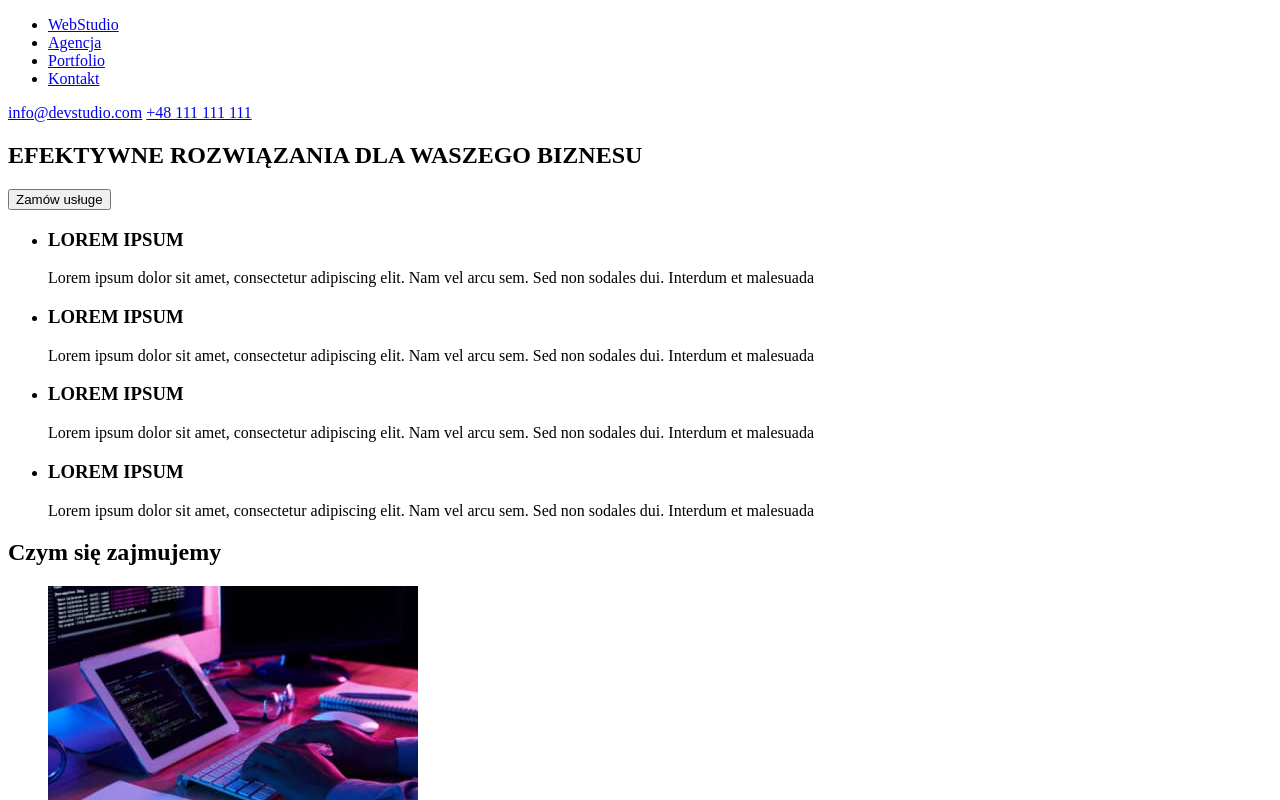
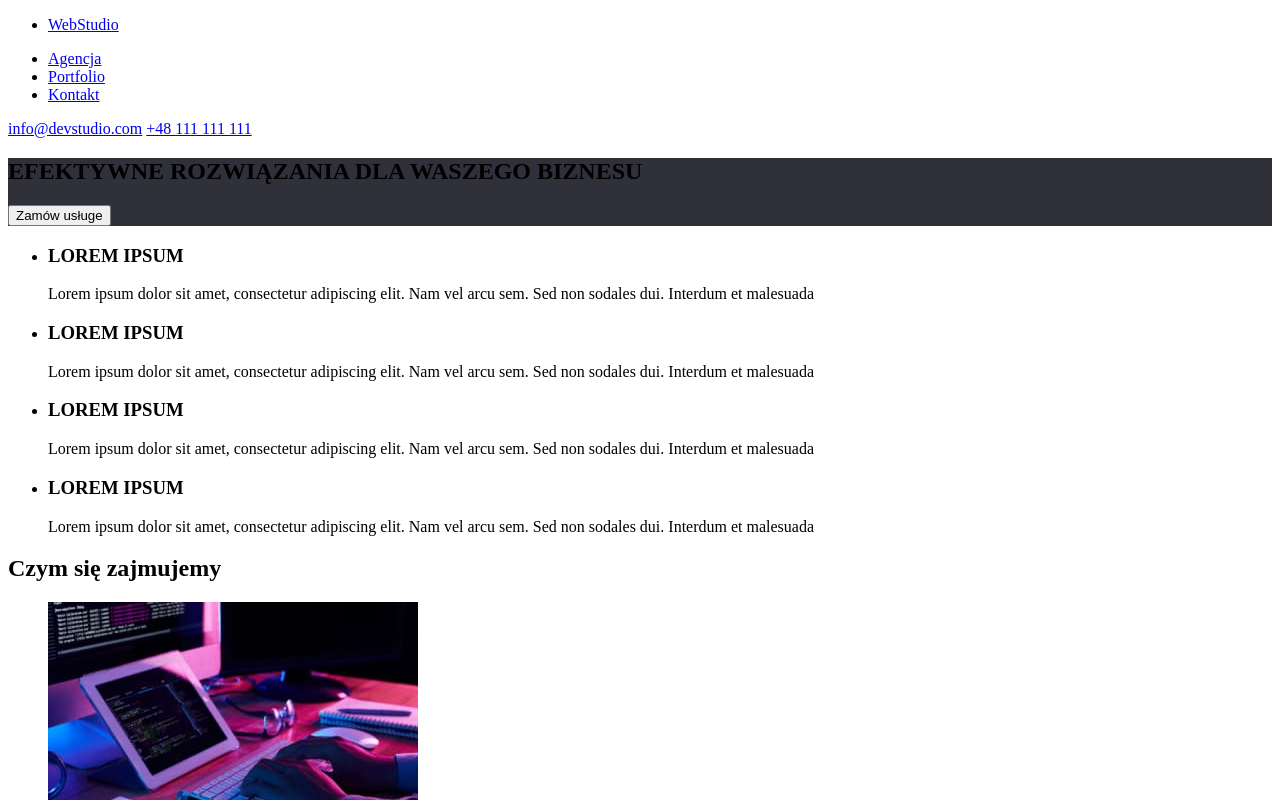
Before and after one commit to MichalStec01/goit-markup-hw-02, a plain HTML site: page index.html in a window 1280 px wide. Shown: the top 800 px of the page. Drawn offline with Linux system fonts and the light colour scheme.

Commit message:
ustawienie tła

```diff
--- a/css/styles.css
+++ b/css/styles.css
@@ -0,0 +1,18 @@
+
+
+
+
+
+
+
+
+
+
+
+
+
+
+#hero,
+#footer{
+    background-color: #2F303A;
+}
--- a/index.html
+++ b/index.html
@@ -13,6 +13,8 @@
         <nav>
             <ul class="logo">
                 <li><a href="index.html"><span>Web</span>Studio</a></li>
+            </ul>
+            <ul>
                 <li><a href="#">Agencja</a></li>
                 <li><a href="portfolio.html">Portfolio</a></li>
                 <li><a href="#">Kontakt</a></li>
@@ -25,7 +27,7 @@
     <main>
         <!--HERO-->
         <section class="hero">
-            <div>
+            <div id="hero">
                 <h1>EFEKTYWNE ROZWIĄZANIA DLA WASZEGO BIZNESU</h1>
                 <button type="button">Zamów usługe</button>
             </div>
@@ -98,7 +100,7 @@
             </ul>
         </section>
     </main>
-    <footer>
+    <div id="footer">
         <nav>
             <ul class="logo">
                 <li><a href="#"><span>Web</span>Studio</a></li>
@@ -111,6 +113,6 @@
                 <li><a href="tel:+48111111111">+48 111 111 111</a></li>
             </ul>
         </address>
-    </footer>
+    </div>
 </body>
 </html>
```
Also changed, not shown: portfolio.html (+8 -6 lines).
